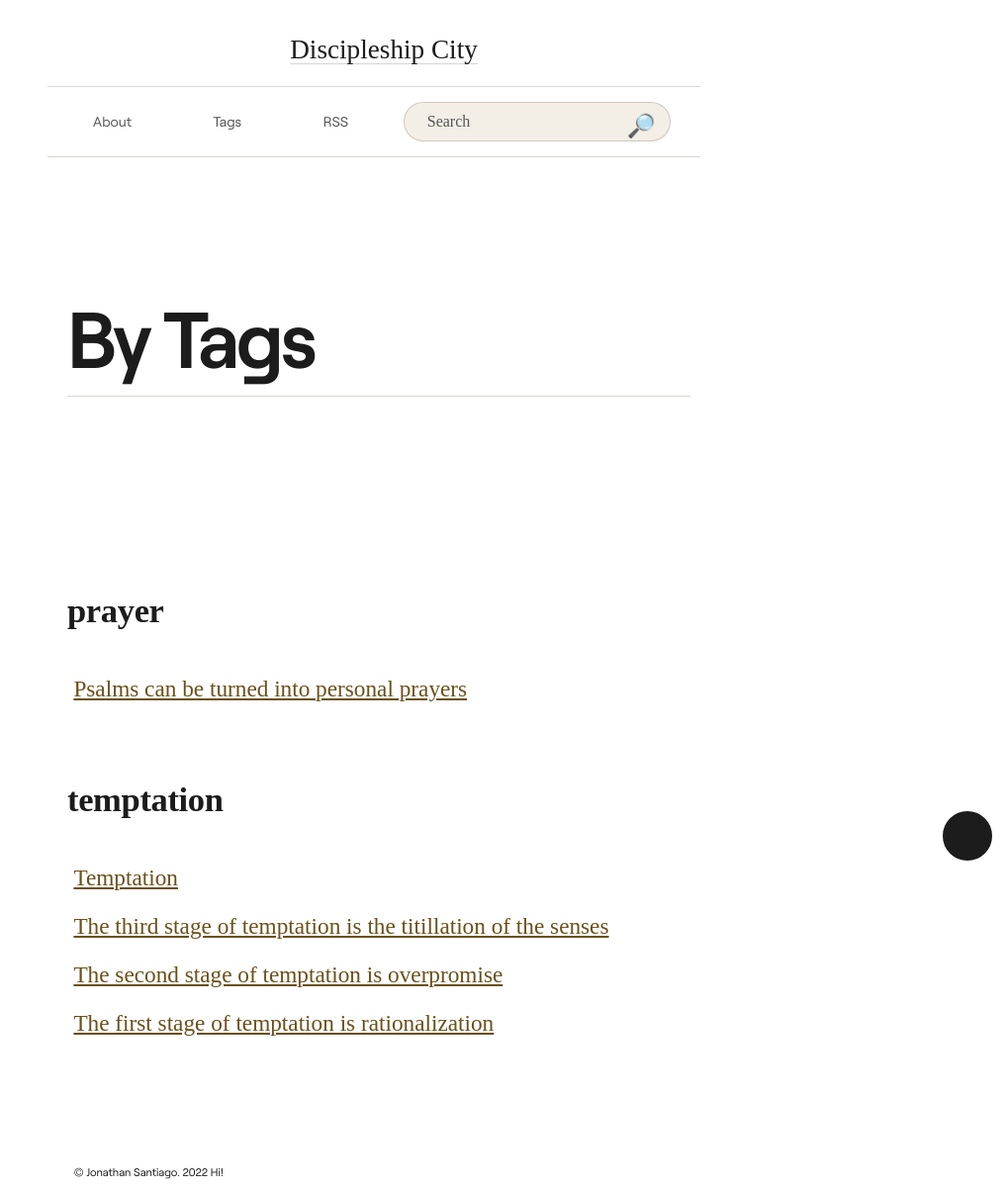
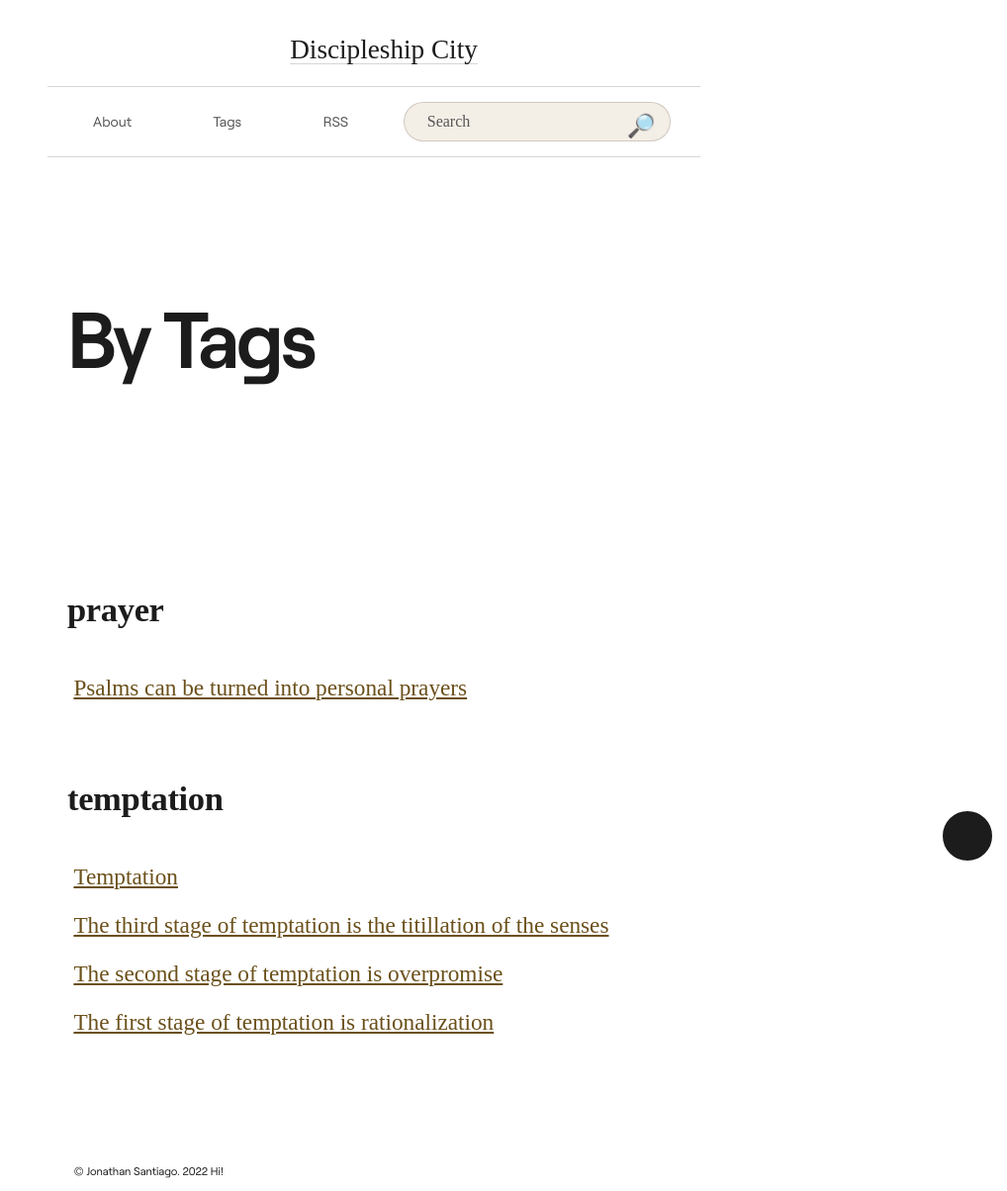
Before and after one commit to jsantiago611/digital-garden-master, a Jekyll site: the page built from tags.md, in a window 1280 px wide. Shown: the whole page at 99% size, without its empty margins (262-1280 px from the left). Built offline with Jekyll 4.4.1, drawn with Linux system fonts in a browser that asks for light colours; some web fonts are replaced.

Commit message:
Remove bottom border h1

```diff
--- a/assets/css/Style.css
+++ b/assets/css/Style.css
@@ -549,7 +549,7 @@ main {
   	padding-bottom: 1.3rem;
 	letter-spacing: -0.04em;
  	font-variant-ligatures: discretionary-ligatures;
-	border-bottom: 1px solid var(--c-border);
+
 }
 
 @media(min-width: 300px)and (max-width: 1069px) {
```
